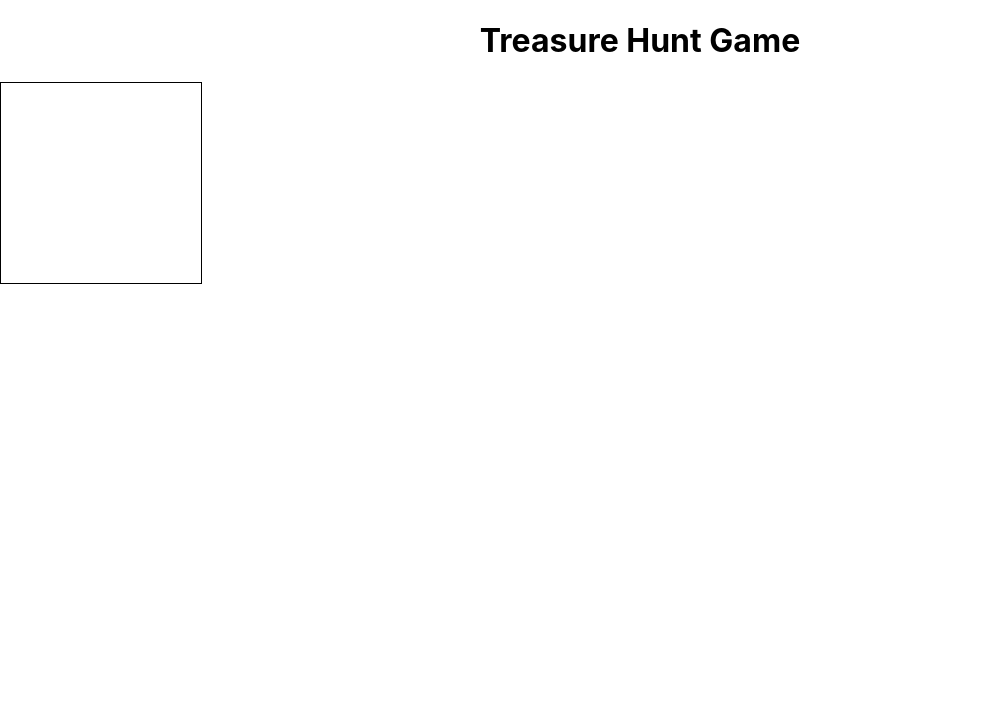
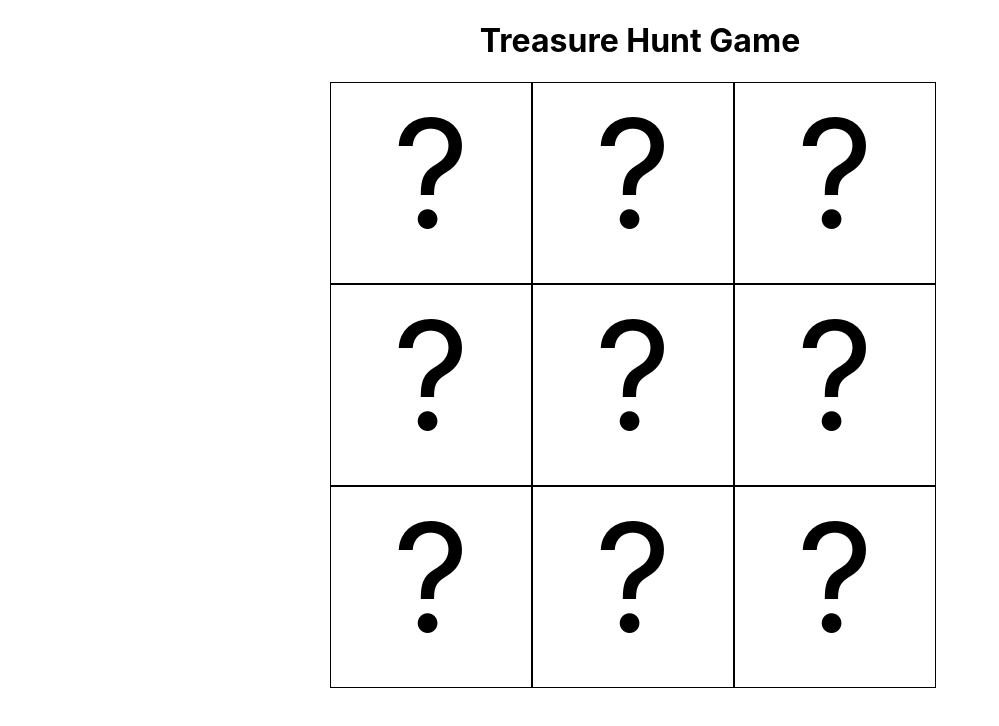
Before and after one commit to learn-academy-2023-alpha/treasure-hunt-marilynremigio, a React (Create React App) app: page / in a window 1280 px wide. Shown: the top 726 px of the page, without its empty margins (0-999 px from the left). Built offline with nearby package versions, Linux system fonts and the light colour scheme.

Commit message:
sets up grid for treasure hunt

```diff
--- a/src/App.css
+++ b/src/App.css
@@ -6,4 +6,13 @@
   height: 200px;
   width: 200px;
   border: 1px solid black;
+  text-align: center;
+  font-size: 150px;
 }
+
+.gameboard {
+  display: flex;
+  flex-wrap: wrap;
+  width: 620px;
+  margin: 0 auto;
+}
--- a/src/App.js
+++ b/src/App.js
@@ -18,7 +18,16 @@
   return (
     <>
       <h1>Treasure Hunt Game</h1>
-      <Square />
+      <div className="gameboard">
+        {board.map((value,index) => {
+          return (
+            <Square
+              value={value}
+              key={index}
+            />
+          )
+        })}
+      </div>
     </>
   )
 }
--- a/src/components/Square.js
+++ b/src/components/Square.js
@@ -1,9 +1,9 @@
 import React from "react"
 
-const Square = () => {
+const Square = ( {value} ) => {
   return (
     <>
-      <div className="square"></div>
+      <div className="square">{value}</div>
     </>
   )
 }
```
Also changed, not shown: 1 other file (tests, documents, lock files or other folders).
